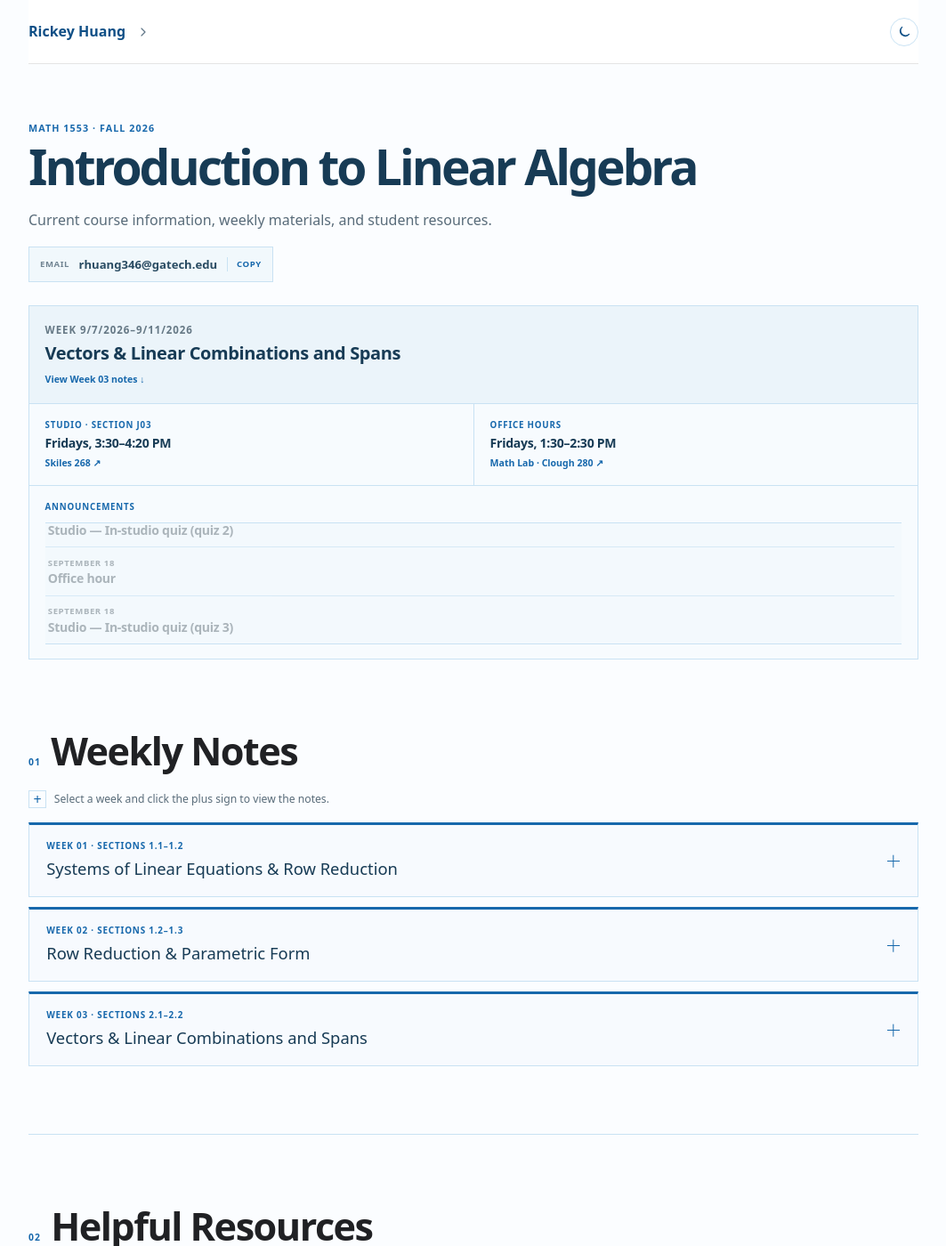
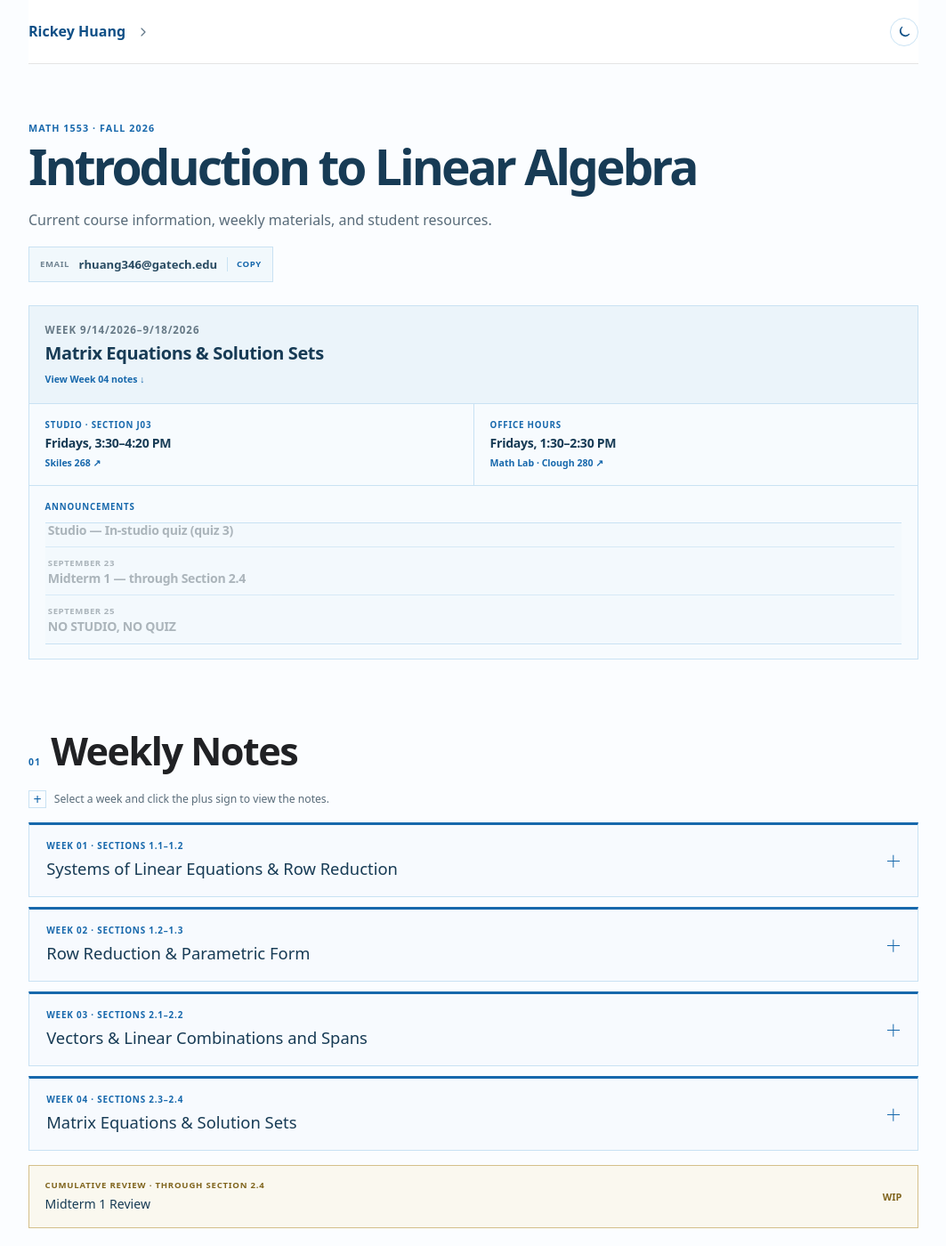
Before and after one commit to Rick3yHuang/Rick3yHuang.github.io, a Jekyll site: the page built from teaching/math-1553-current.md, in a window 1280 px wide and 1400 px high. Shown: the whole window at 89% size, without its empty margins (108-1171 px from the left). Built offline with Jekyll 4.4.1, drawn with Linux system fonts in a browser that asks for light colours.

Commit message:
Update MATH 1553 week four materials

```diff
--- a/teaching/math-1553-current.md
+++ b/teaching/math-1553-current.md
@@ -17,9 +17,9 @@ permalink: /teaching/math-1553/
 
 <section class="current-course-dashboard" aria-label="Current MATH 1553 information">
   <article class="current-course-card current-course-card--week">
-    <p class="current-course-card__label">Week 9/7/2026–9/11/2026</p>
-    <h2>Vectors &amp; Linear Combinations and Spans</h2>
-    <a href="#weekly-notes">View Week 03 notes <span aria-hidden="true">↓</span></a>
+    <p class="current-course-card__label">Week 9/14/2026–9/18/2026</p>
+    <h2>Matrix Equations &amp; Solution Sets</h2>
+    <a href="#weekly-notes">View Week 04 notes <span aria-hidden="true">↓</span></a>
   </article>
 
   <article class="current-course-card">
@@ -64,6 +64,14 @@ permalink: /teaching/math-1553/
       <div class="current-course-announcement current-course-announcement--quiz" data-event-end="2026-09-18T16:20:00">
         <time datetime="2026-09-18">September 18</time>
         <h3>Studio — <span class="current-course-announcement__highlight">In-studio quiz (quiz 3)</span></h3>
+      </div>
+      <div class="current-course-announcement" data-event-end="2026-09-23T23:59:59">
+        <time datetime="2026-09-23">September 23</time>
+        <h3><span class="current-course-announcement__highlight">Midterm 1</span> — through Section 2.4</h3>
+      </div>
+      <div class="current-course-announcement" data-event-end="2026-09-25T16:20:00">
+        <time datetime="2026-09-25">September 25</time>
+        <h3><span class="current-course-announcement__highlight">NO STUDIO, NO QUIZ</span></h3>
       </div>
     </div>
   </article>
@@ -118,6 +126,22 @@ permalink: /teaching/math-1553/
       </figure>
     </div>
   </details>
+
+  <details class="course-note">
+    <summary>
+      <span class="course-note__week">Week 04 · Sections 2.3–2.4</span>
+      <span class="course-note__title">Matrix Equations &amp; Solution Sets</span>
+      <span class="course-note__toggle" aria-hidden="true"></span>
+    </summary>
+    <div class="course-note__body">
+      {% include wip-cocona.html text="Week 04 notes will be posted here." %}
+    </div>
+  </details>
+
+  <div class="course-complete-notes course-complete-notes--review">
+    <span><small>Cumulative review · Through Section 2.4</small><strong>Midterm 1 Review</strong></span>
+    <em>WIP</em>
+  </div>
 </section>
 
 <section class="course-section" id="resources">
```
